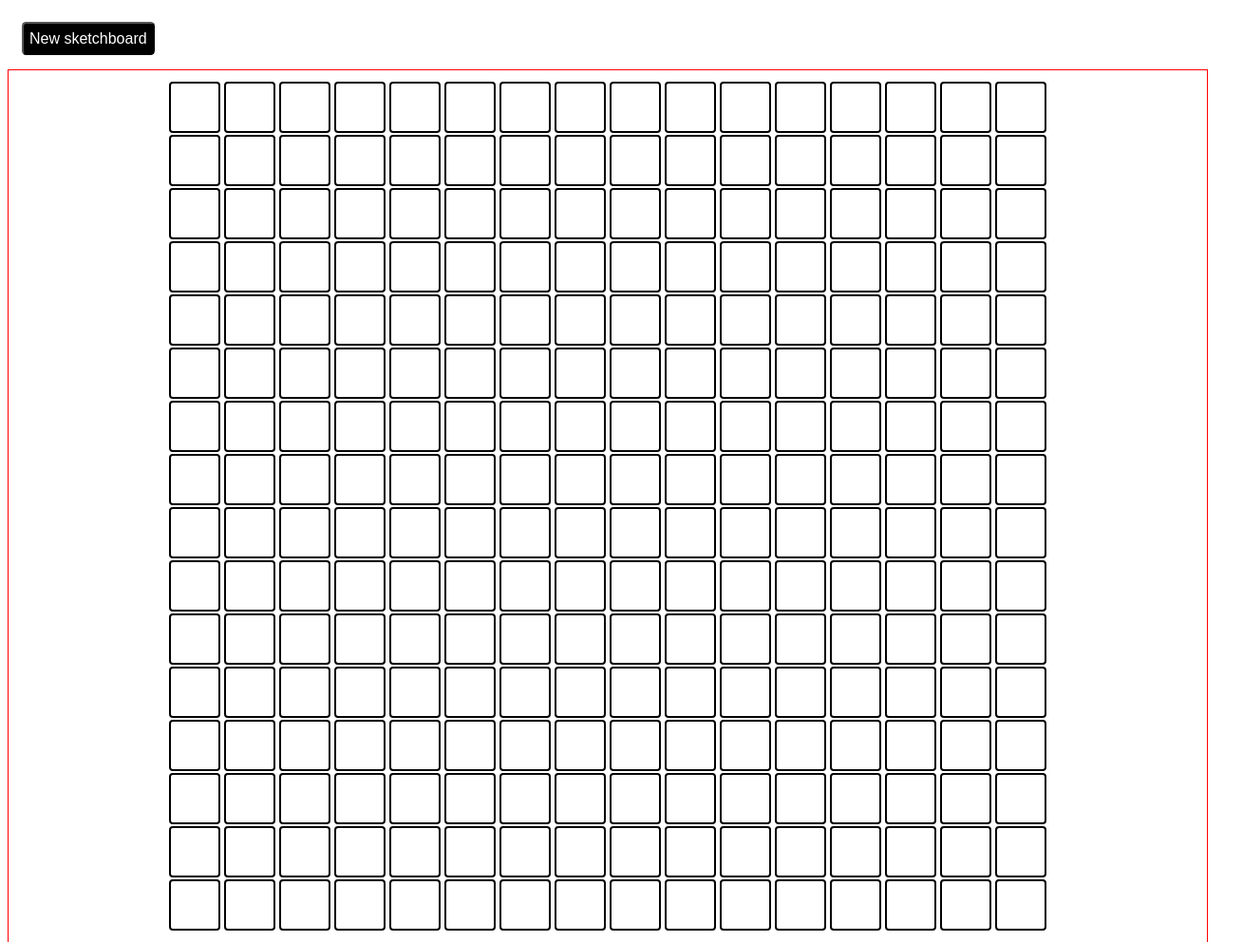
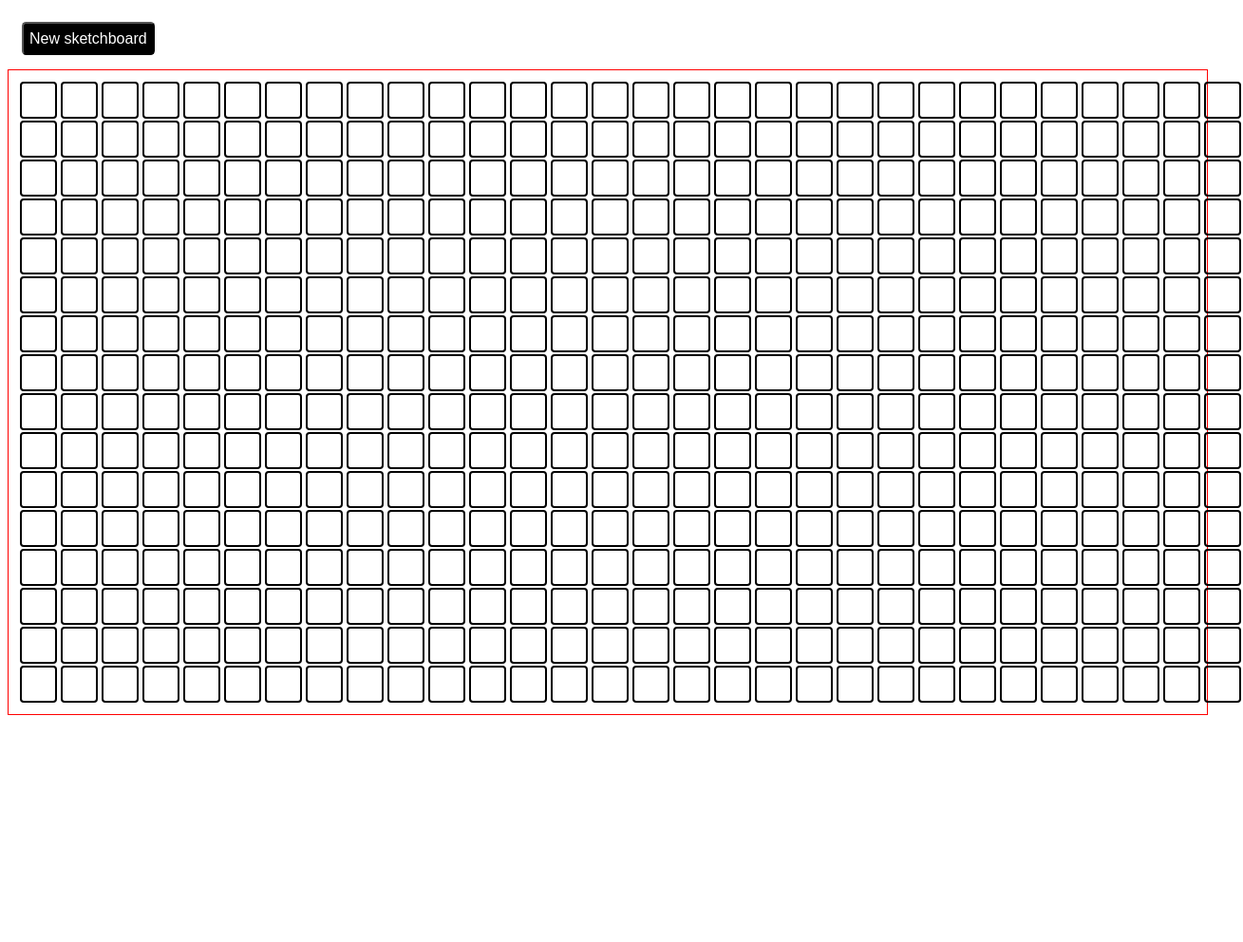
Before and after one commit to oshj1/etch-a-sketch, a plain HTML site: page index.html in a window 1280 px wide. Shown: the top 992 px of the page at 95% size, 1309 px wide, since content can reach past the window. After the commit the page ends 800 px from the top, so only its background shows below. Drawn offline with Linux system fonts and the light colour scheme.

Commit message:
made grid smaller, changed up new sketchboard function

```diff
--- a/main.js
+++ b/main.js
@@ -1,12 +1,13 @@
 const container = document.querySelector(".container");
 const newSketchBtn = document.querySelector(".new-sketch-btn");
 
-let Rows = 16;
+// default values
+let Rows = 30;
 let ItemsPerRow = 16;
 let Color = "green"
 
 
-function createGrid(){
+function createGrid(Rows, ItemsPerRow){
     for (let i=0; i<Rows; i++){
         let newRow = document.createElement("div");
         newRow.setAttribute("class", "row");
@@ -30,7 +31,7 @@ function deleteGrid(){
 }
 
 newSketchBtn.addEventListener("click", function(){
-    input = prompt("How many squares in each column?")
+    input = prompt("How many squares in each row?")
     if (input > 100){
         alert("too large");
         return;
@@ -38,6 +39,7 @@ newSketchBtn.addEventListener("click", function(){
 
     console.log("creating new sketch")
     deleteGrid();
+    createGrid(input, input);
 });
 
-createGrid();
+createGrid(Rows, ItemsPerRow);
--- a/style.css
+++ b/style.css
@@ -1,14 +1,14 @@
 .container{
     display: flex;
-    flex-wrap: wrap;
+    flex-direction: row;
     border: solid red 1px;
-    justify-content: center;
     padding: 10px;
+    justify-content:baseline;
 }
 
 .grid-item{
-    width: 50px;
-    height: 50px;
+    min-width: 35px;
+    min-height: 35px;
     border: 2px solid black;
     margin: 2px;
     border-radius: 4px;
```
